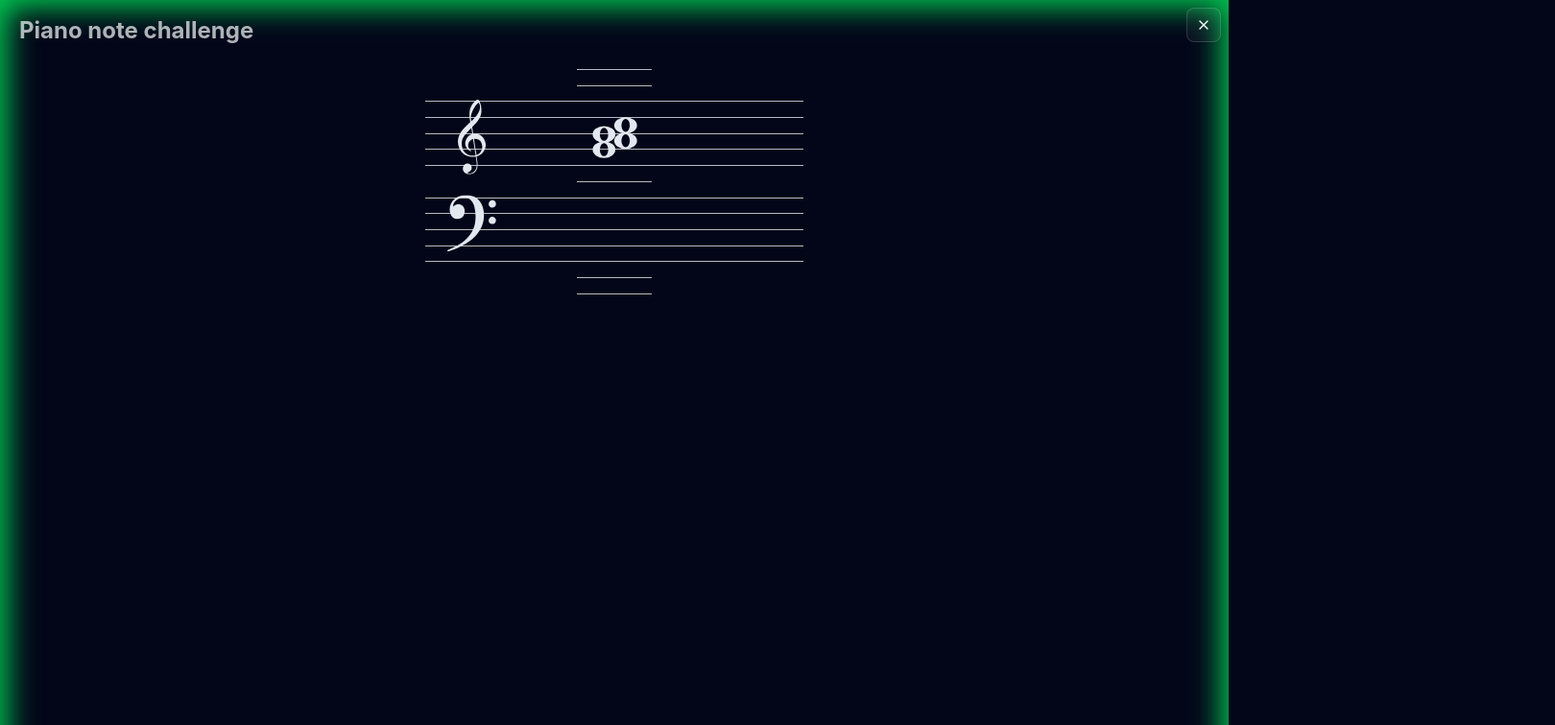
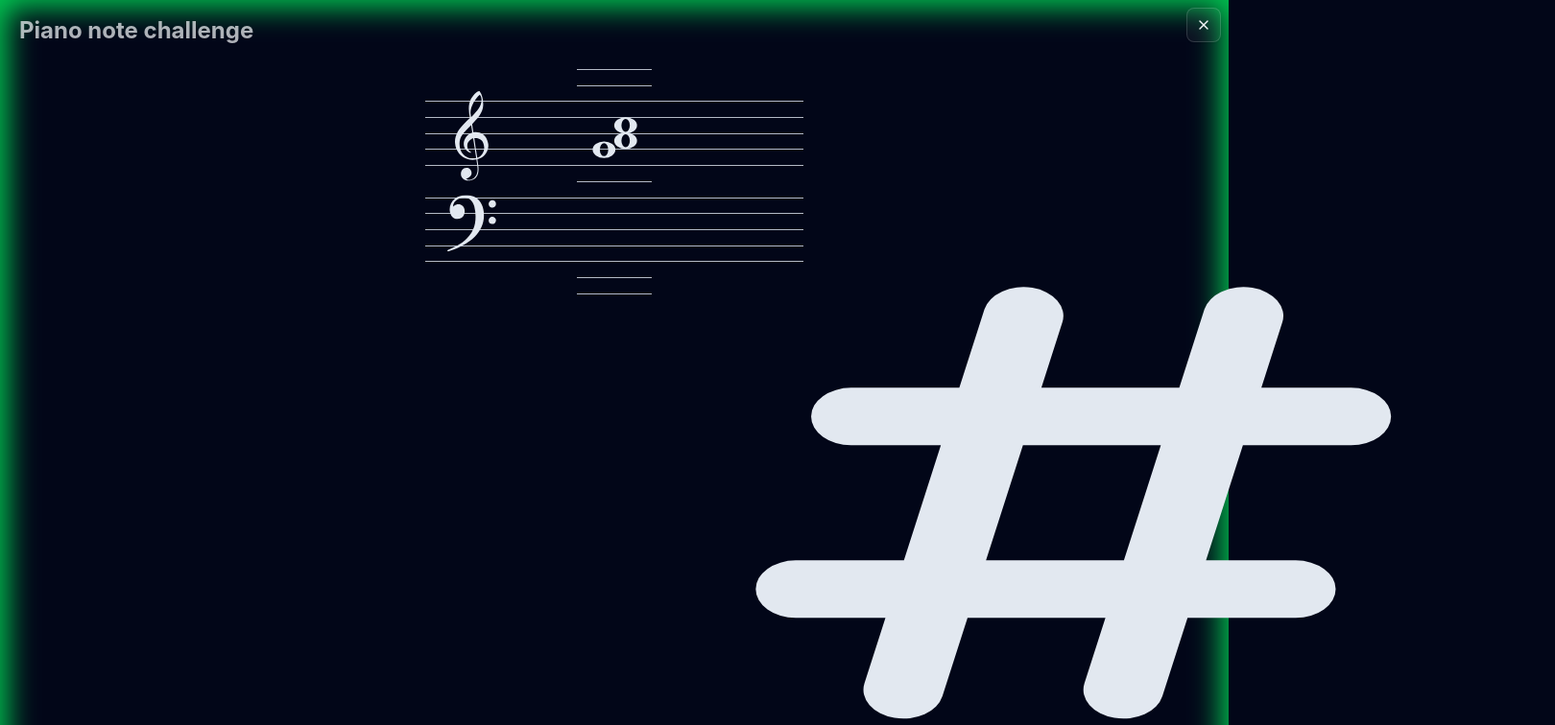
Before and after one commit to eruditian/eruditian, a React (Vite) app: page /piano in a window 1280 px wide. Shown: the top 756 px of the page at 96% size, 1620 px wide, since content can reach past the window. Built offline with nearby package versions, Linux system fonts and the light colour scheme.

Commit message:
Mid work commit.

```diff
--- a/src/notes/Piano.tsx
+++ b/src/notes/Piano.tsx
@@ -7,6 +7,8 @@ import usePianoNotesState from './usePianoNotesState';
 import usePlayersMeta from '~/hooks/usePlayerMeta';
 import { useShallow } from 'zustand/shallow';
 import Sheet from './sheet/Sheet';
+
+//https://excalidraw.com/#json=CXdIzb0f1mF42zfvgGqng,VlrBLqj9hMZJ8VHjmQxJwQ
 
 const Piano: React.FC = () => {
   const { players_meta } = usePlayersMeta();
@@ -81,8 +83,8 @@ const Piano: React.FC = () => {
         <Sheet
           notes={[
             { name: 'G', octave: 4 },
-            { name: 'A', octave: 5 },
-            { name: 'B', octave: 5 },
+            { name: 'A', octave: 5, sharp: true },
+            // { name: 'B', octave: 5 },
             { name: 'C', octave: 5 },
           ]}
         />
--- a/src/notes/sheet/Note.tsx
+++ b/src/notes/sheet/Note.tsx
@@ -1,12 +1,32 @@
 import React from 'react';
-import { SheetNote } from './note_types';
+import { SheetNote, sheet_note_shift } from './note_extras';
+import { cn } from '~/lib/utils';
+import Hashtag from '../../assets/hashtag.svg?react';
 
 interface NoteProps {
+  revealed: boolean;
   note: SheetNote;
+  className?: string;
 }
 
-const Note: React.FC<NoteProps> = ({ note }) => {
-  return <div>Note component</div>;
+const Note: React.FC<NoteProps> = ({ note, revealed, className }) => {
+  const sharp = note.sharp || false;
+  return (
+    <div
+      className={cn(
+        'border-primary absolute aspect-square h-[8%] translate-x-3/5 -translate-y-full scale-x-125 scale-y-90 rounded-full border-6 border-y-2 opacity-0',
+        revealed && 'opacity-100',
+        sheet_note_shift[note.name] && '-translate-x-3/5 -translate-y-1/2',
+        className,
+      )}
+    >
+      {sharp && (
+        <div className="absolute h-1/2 w-1/2 -translate-x-full">
+          <Hashtag className="stroke-primary stroke-2" />
+        </div>
+      )}
+    </div>
+  );
 };
 
 export default Note;
--- a/src/notes/sheet/Sheet.tsx
+++ b/src/notes/sheet/Sheet.tsx
@@ -1,9 +1,10 @@
 import React, { useMemo } from 'react';
-import { SheetNote } from './note_types';
+import { SheetNote } from './note_extras';
 
 import Fclef from '../../assets/fclef.svg?react';
 import Gclef from '../../assets/gclef.svg?react';
 import { cn } from '~/lib/utils';
+import Note from './Note';
 
 interface SheetProps {
   notes: SheetNote[];
@@ -13,7 +14,8 @@ const Sheet: React.FC<SheetProps> = ({ notes }) => {
   const revealed = useMemo(() => {
     return notes.reduce(
       (acc, n) => {
-        acc[n.name + n.octave] = n;
+        const joined = n.name + n.octave + (n.sharp ? '#' : '');
+        acc[joined] = n;
         return acc;
       },
       {} as Record<string, SheetNote>,
@@ -27,35 +29,43 @@ const Sheet: React.FC<SheetProps> = ({ notes }) => {
       <div className="border-primary/80 flex w-full justify-center border-t"></div>
       <div className="border-primary/80 flex w-full justify-center border-t"></div>
       <div className="border-primary/80 flex w-full justify-center border-t">
-        <div
+        {/* <div
           className={cn(
             'border-primary absolute aspect-square h-[8%] translate-x-3/5 -translate-y-full scale-x-125 scale-y-90 rounded-full border-6 border-y-2 opacity-0',
             revealed['C5'] && 'opacity-100',
           )}
+        /> */}
+        <Note
+          note={{ name: 'C', octave: 5, sharp: false }}
+          revealed={!!revealed['C5']}
         />
-        <div
+        <Note
+          note={{ name: 'B', octave: 5, sharp: false }}
+          revealed={!!revealed['B5']}
+        />
+        {/* <div
           className={cn(
             'border-primary absolute aspect-square h-[8%] -translate-x-3/5 -translate-y-1/2 scale-x-125 scale-y-90 rounded-full border-6 border-y-2 opacity-0',
             revealed['B5'] && 'opacity-100',
           )}
-        />
+        /> */}
       </div>
       <div className="border-primary/80 flex w-full place-content-center border-t">
-        <div
-          className={cn(
-            'border-primary absolute aspect-square h-[8%] translate-x-3/5 -translate-y-full scale-x-125 scale-y-90 rounded-full border-6 border-y-2 opacity-0',
-            revealed['A5'] && 'opacity-100',
-          )}
+        <div className="absolute left-0 flex h-2/5 w-1/4">
+          <Gclef className="fill-primary h-full grow translate-y-[-65%]" />
+        </div>
+        <Note
+          note={{ name: 'A', octave: 5, sharp: false }}
+          revealed={!!revealed['A5']}
         />
-        <div
-          className={cn(
-            'border-primary absolute aspect-square h-[8%] -translate-x-3/5 -translate-y-1/2 scale-x-125 scale-y-90 rounded-full border-6 border-y-2 opacity-0',
-            revealed['G4'] && 'opacity-100',
-          )}
+        <Note
+          note={{ name: 'A', octave: 5, sharp: true }}
+          revealed={!!revealed['A5#']}
         />
-        <div className="absolute left-0 flex h-1/3 w-1/4">
-          <Gclef className="fill-primary h-full grow -translate-y-2/3" />
-        </div>
+        <Note
+          note={{ name: 'G', octave: 4, sharp: false }}
+          revealed={!!revealed['G4']}
+        />
       </div>
       <div className="border-primary/80 flex w-full justify-center border-t"></div>
       <div className="border-primary/80 flex w-1/5 justify-center border-t"></div>
--- /dev/null
+++ b/src/notes/sheet/note_extras.ts
@@ -0,0 +1,18 @@
+const sheet_note_names = ['C', 'D', 'E', 'F', 'G', 'A', 'B'] as const;
+export const sheet_note_shift = sheet_note_names.reduce(
+  (acc, n, i) => {
+    acc[n] = i % 2 === 1;
+    return acc;
+  },
+  {} as Record<SheetNoteName, boolean>,
+);
+
+export type SheetNoteName = (typeof sheet_note_names)[number];
+export type SheetNoteDuration = 'full' | 'half' | 'quarter';
+
+export interface SheetNote {
+  name: SheetNoteName;
+  octave: number;
+  sharp?: boolean;
+  duration?: SheetNoteDuration;
+}
--- a/src/notes/sheet/note_types.ts
+++ /dev/null
@@ -1,21 +0,0 @@
-export type SheetNoteName =
-  | 'C'
-  | 'D'
-  | 'E'
-  | 'F'
-  | 'G'
-  | 'B'
-  | 'A'
-  | 'C#'
-  | 'D#'
-  | 'F#'
-  | 'G#'
-  | 'A#';
-export type SheetNoteDuration = 'full' | 'half' | 'quarter';
-
-export interface SheetNote {
-  name: SheetNoteName;
-  octave: number;
-  sharp?: boolean;
-  duration?: SheetNoteDuration;
-}
```
Also changed, not shown: src/assets/hashtag.svg (added).
